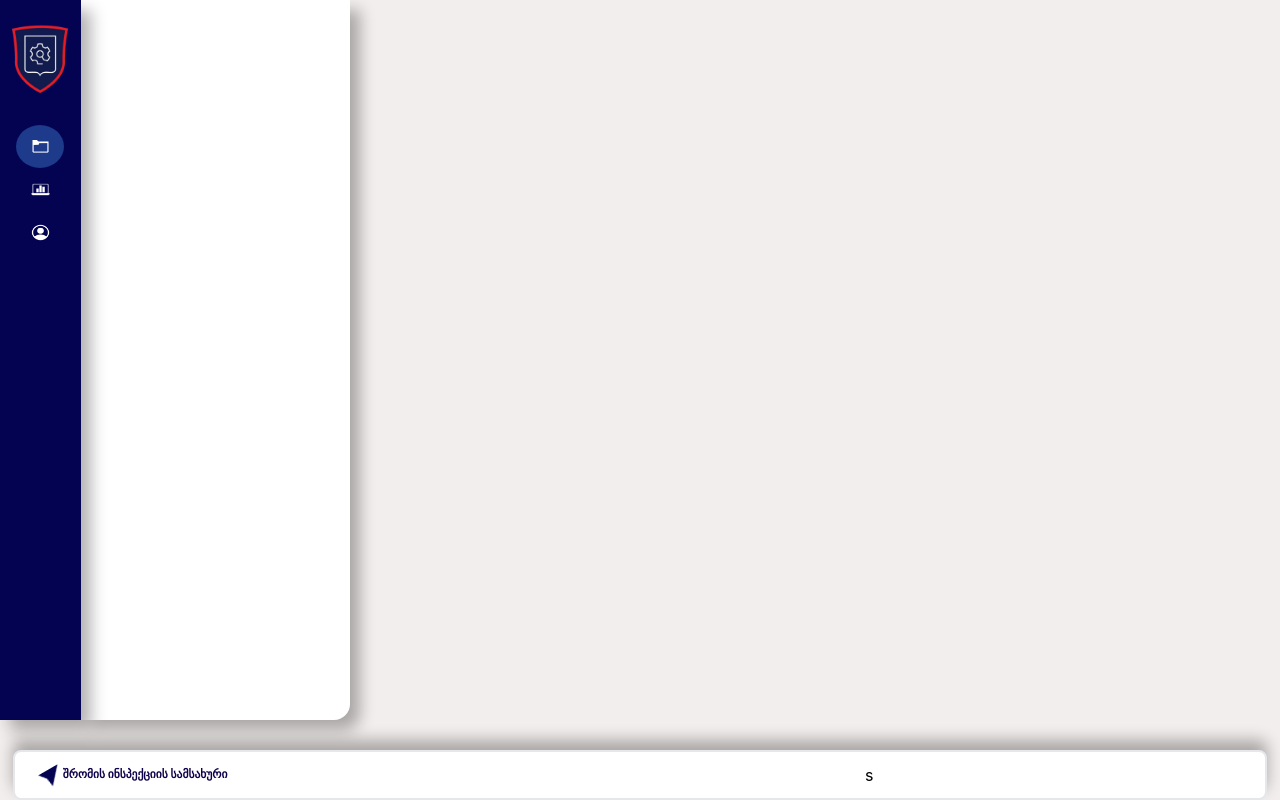
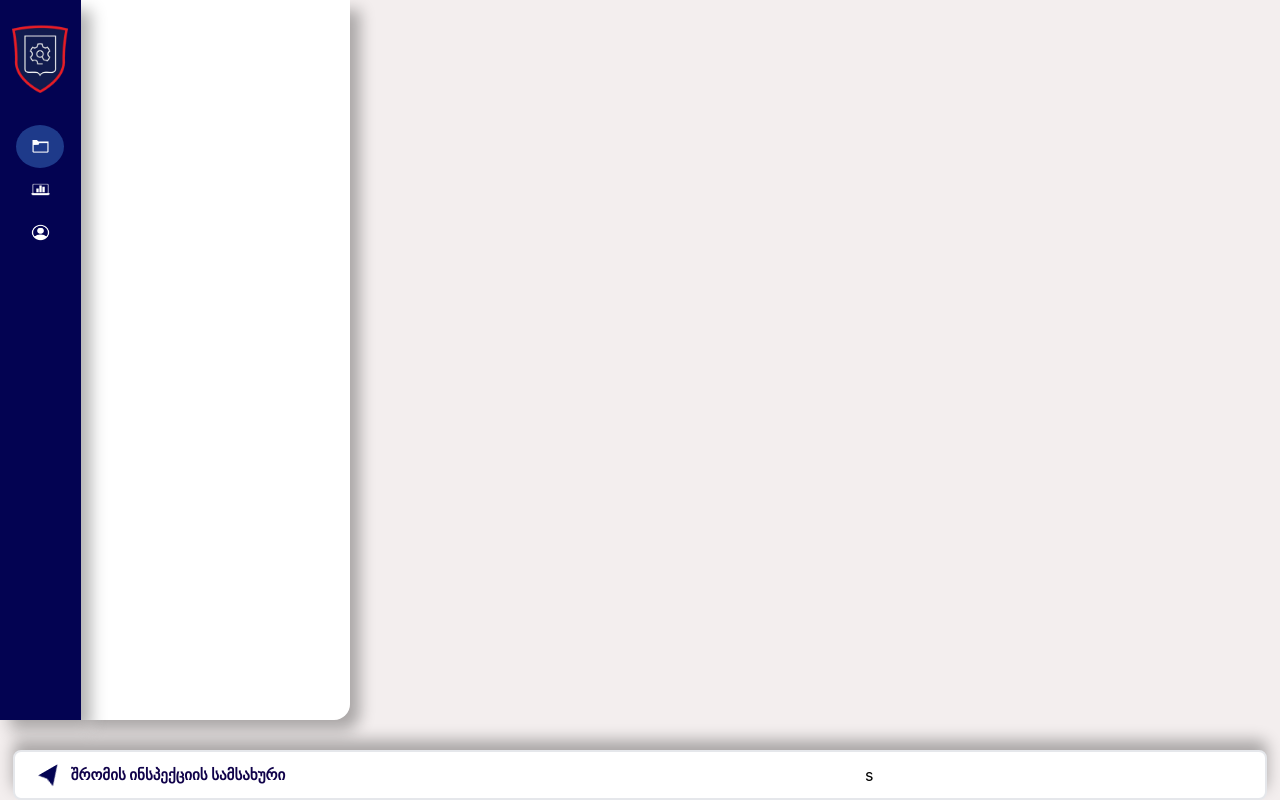
Before and after one commit to DarkSidedMangoose/Tofura--Project--Front, a React (Create React App) app: page / in a window 1280 px wide. Both pictures are taken after typing "Sample", "Sample123" into the empty fields and a click on the button "შესვლა". Built offline with nearby package versions, Linux system fonts and the light colour scheme.

Commit message:
add extra screens layers to footers

```diff
--- a/src/components/main/mainFooter.tsx
+++ b/src/components/main/mainFooter.tsx
@@ -6,13 +6,13 @@ const MainFooter: React.FC = () => {
   return (
     <footer className=" fixed  bottom-0  w-full h-[5%] min-h-[50px] z-10 flex justify-center footerAnimated-div ">
       <div className="bg-white border-2 flex items-center justify-between   w-[98%] shadow-top  h-full rounded-lg">
-        <div className="ml-[2%]  flex w-[18%] h-50% items-center">
+        <div className="ml-[2%]  flex w-[18%] narrow:w-[50%] h-50% items-center">
           <img
             className=" w-9% h-100% rotate-[60deg]  "
             alt="navigationIcon"
             src={iconNavigation}
           ></img>
-          <p className="w-100% flex-grow text-[0.9vw] text-footerText font-bold  h-auto    ">
+          <p className="ml-2 text-[0.9vw] narrow:text-[15px] w-100% flex-grow  text-footerText font-bold  h-auto    ">
             შრომის ინსპექციის სამსახური
           </p>
         </div>
--- a/tailwind.config.js
+++ b/tailwind.config.js
@@ -11,6 +11,8 @@ module.exports = {
         bottom: "0 10px 15px rgba(0, 0, 0, 0.3)",
       },
       screens: {
+        short: { raw: "(max-height: 600px)" },
+        narrow: { raw: "(max-width: 1700px)" },
         xs: "480px",
         sm: "640px",
         md: "768px",
```
